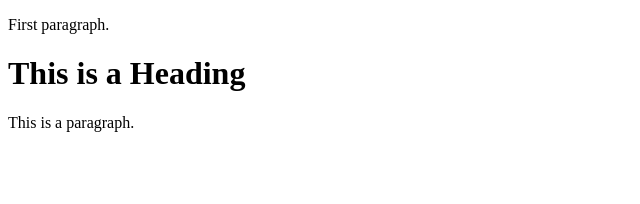
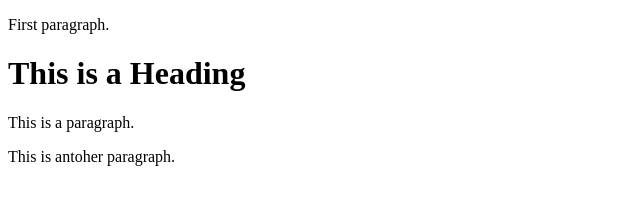
Before and after one commit to Vassh007/learning-git, a plain HTML site: page index.html in a window 1280 px wide. Shown: the whole page, without its empty margins (0-640 px from the left). Drawn offline with Linux system fonts and the light colour scheme.

Commit message:
resolved conflict

```diff
--- a/index.html
+++ b/index.html
@@ -7,5 +7,6 @@
 <p>First paragraph.</p>
 <h1>This is a Heading</h1>
 <p>This is a paragraph.</p>
+<p>This is antoher paragraph.</p>
 </body>
 </html>
```
